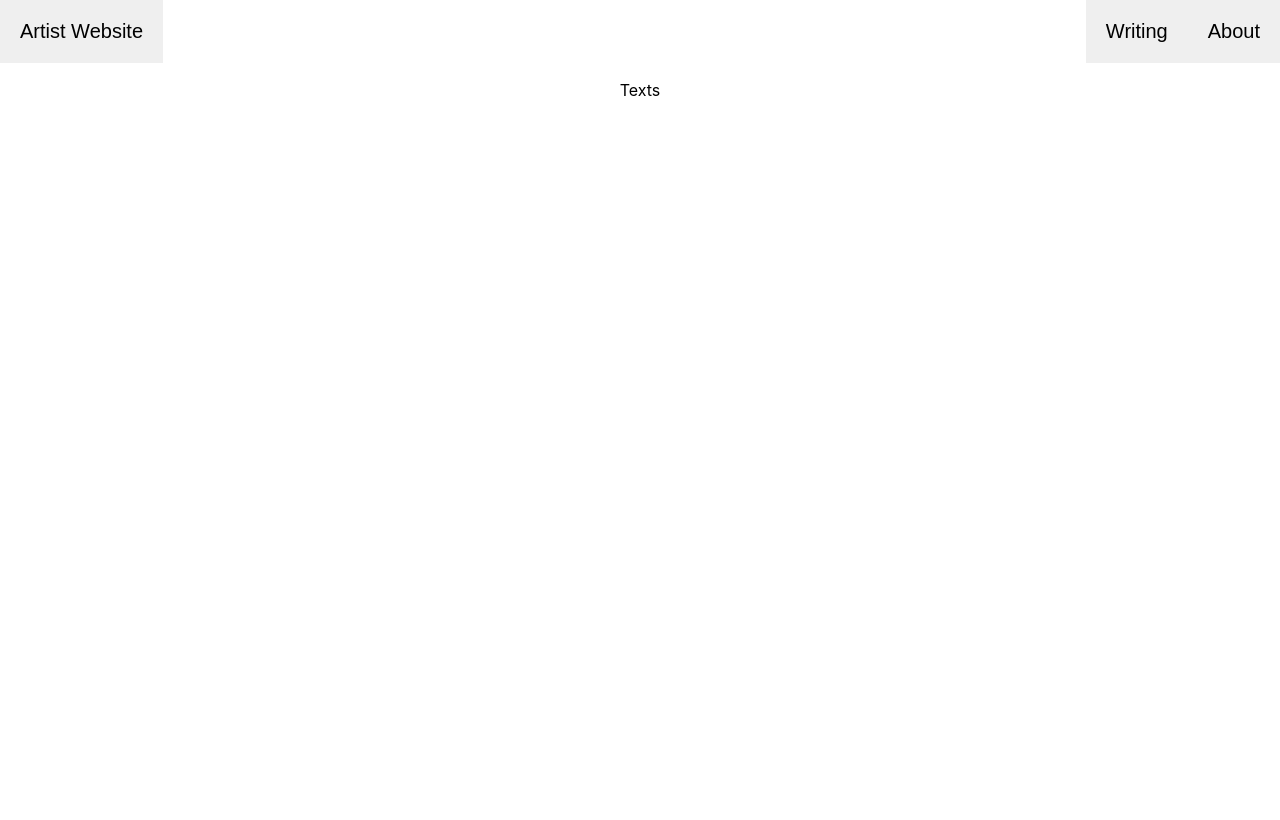
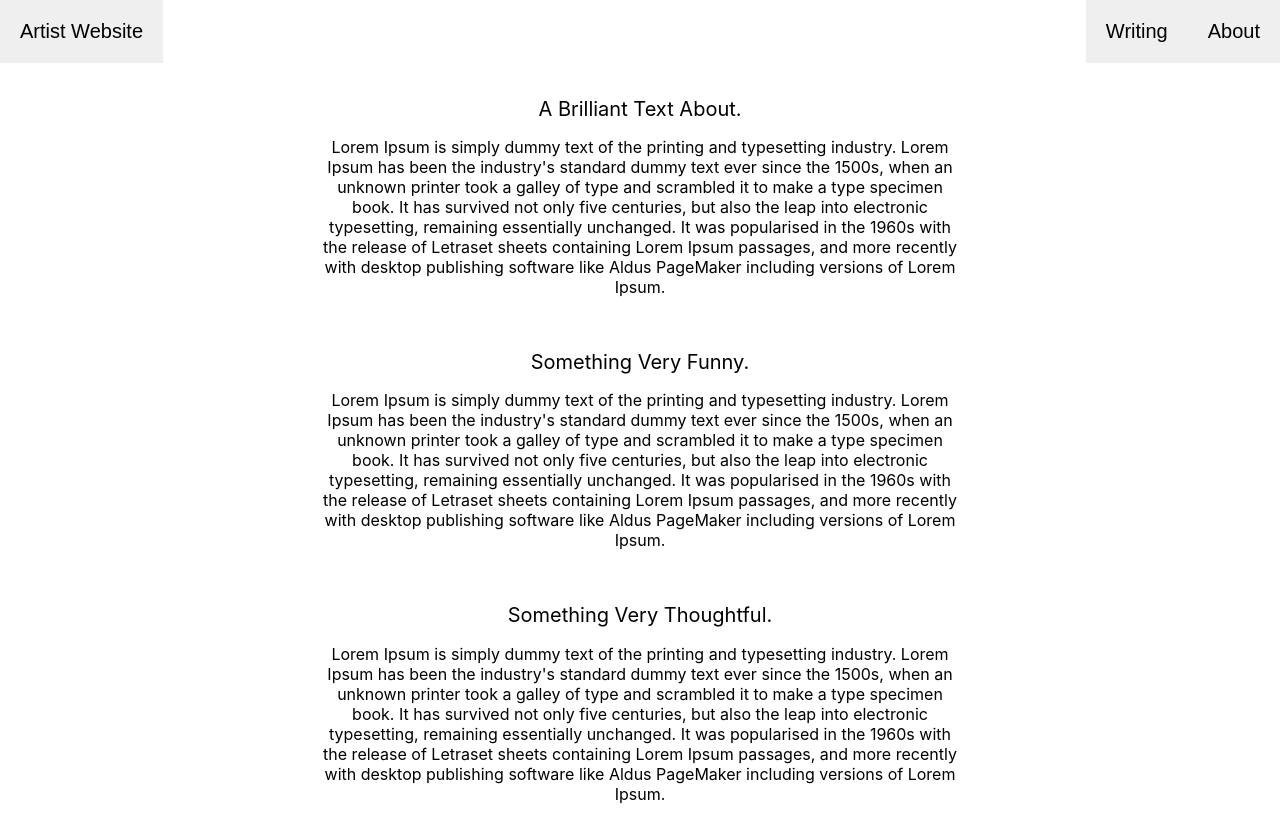
Before and after one commit to josephtownshend/portfolio-template, a React (Create React App) app: page / in a window 1280 px wide. Both pictures are taken after a click on the button "Writing". Built offline with nearby package versions, Linux system fonts and the light colour scheme.

Commit message:
feat: basic structure of writing added

```diff
--- a/src/App.css
+++ b/src/App.css
@@ -57,6 +57,11 @@
   font-weight: normal;
 }
 
+.Writing h2 {
+  font-size: 20px;
+  font-weight: normal;
+}
+
 .List {
   list-style-type: none;
   font-weight: normal;
--- a/src/components/Writing.js
+++ b/src/components/Writing.js
@@ -5,7 +5,29 @@
 
   render() {
     return (
-      <div>Texts</div>
+      <React.Fragment>
+        <div className="Writing">
+          <h2>A Brilliant Text About.</h2>
+          <p className="BlockText">
+            Lorem Ipsum is simply dummy text of the printing and typesetting industry. Lorem Ipsum has been the industry's standard dummy text ever since the 1500s, when an unknown printer took a galley of type and scrambled it to make a type specimen book. It has survived not only five centuries, but also the leap into electronic typesetting, remaining essentially unchanged. It was popularised in the 1960s with the release of Letraset sheets containing Lorem Ipsum passages, and more recently with desktop publishing software like Aldus PageMaker including versions of Lorem Ipsum.
+          </p>
+        </div>
+      <br />
+        <div className="Writing">
+          <h2>Something Very Funny.</h2>
+          <p className="BlockText">
+            Lorem Ipsum is simply dummy text of the printing and typesetting industry. Lorem Ipsum has been the industry's standard dummy text ever since the 1500s, when an unknown printer took a galley of type and scrambled it to make a type specimen book. It has survived not only five centuries, but also the leap into electronic typesetting, remaining essentially unchanged. It was popularised in the 1960s with the release of Letraset sheets containing Lorem Ipsum passages, and more recently with desktop publishing software like Aldus PageMaker including versions of Lorem Ipsum.
+          </p>
+        </div>
+      <br />
+        <div className="Writing">
+          <h2>Something Very Thoughtful.</h2>
+          <p className="BlockText">
+            Lorem Ipsum is simply dummy text of the printing and typesetting industry. Lorem Ipsum has been the industry's standard dummy text ever since the 1500s, when an unknown printer took a galley of type and scrambled it to make a type specimen book. It has survived not only five centuries, but also the leap into electronic typesetting, remaining essentially unchanged. It was popularised in the 1960s with the release of Letraset sheets containing Lorem Ipsum passages, and more recently with desktop publishing software like Aldus PageMaker including versions of Lorem Ipsum.
+          </p>
+        </div>
+      </React.Fragment>
+
     )
   }
 }
```
